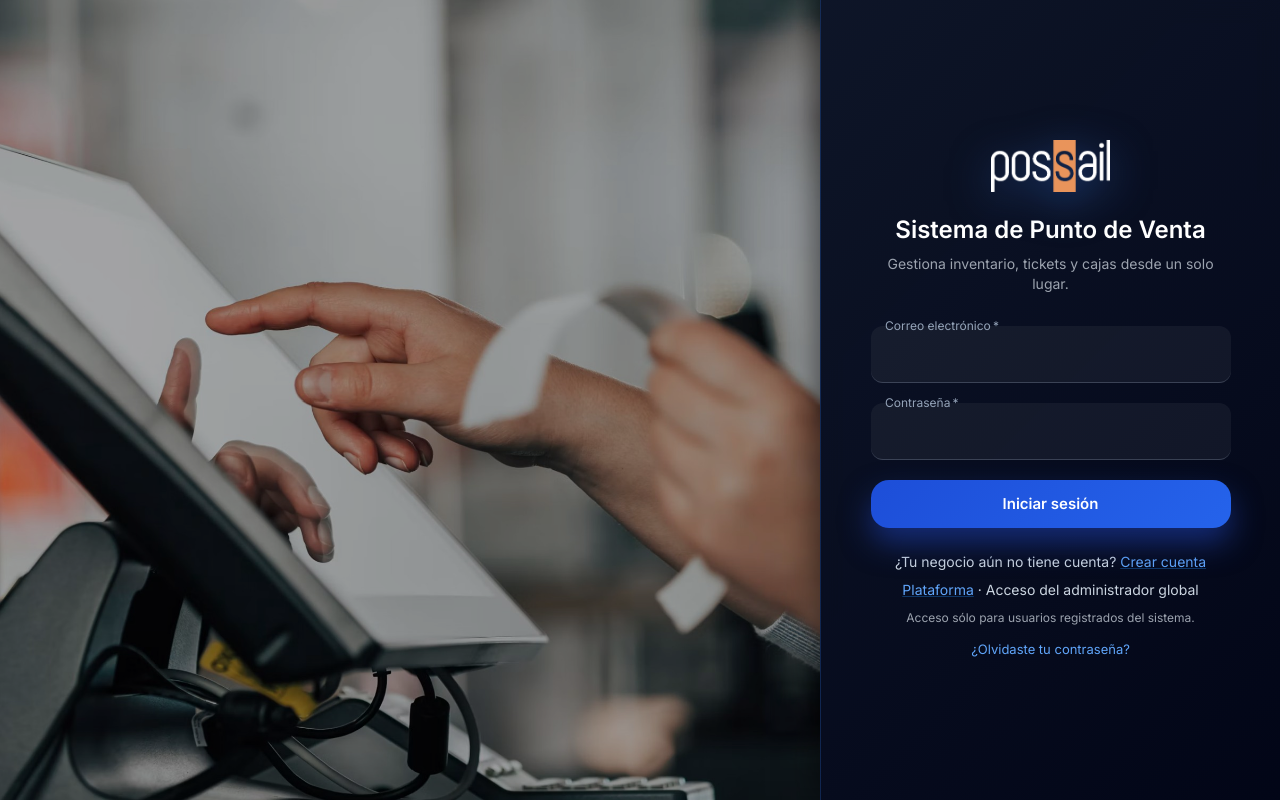
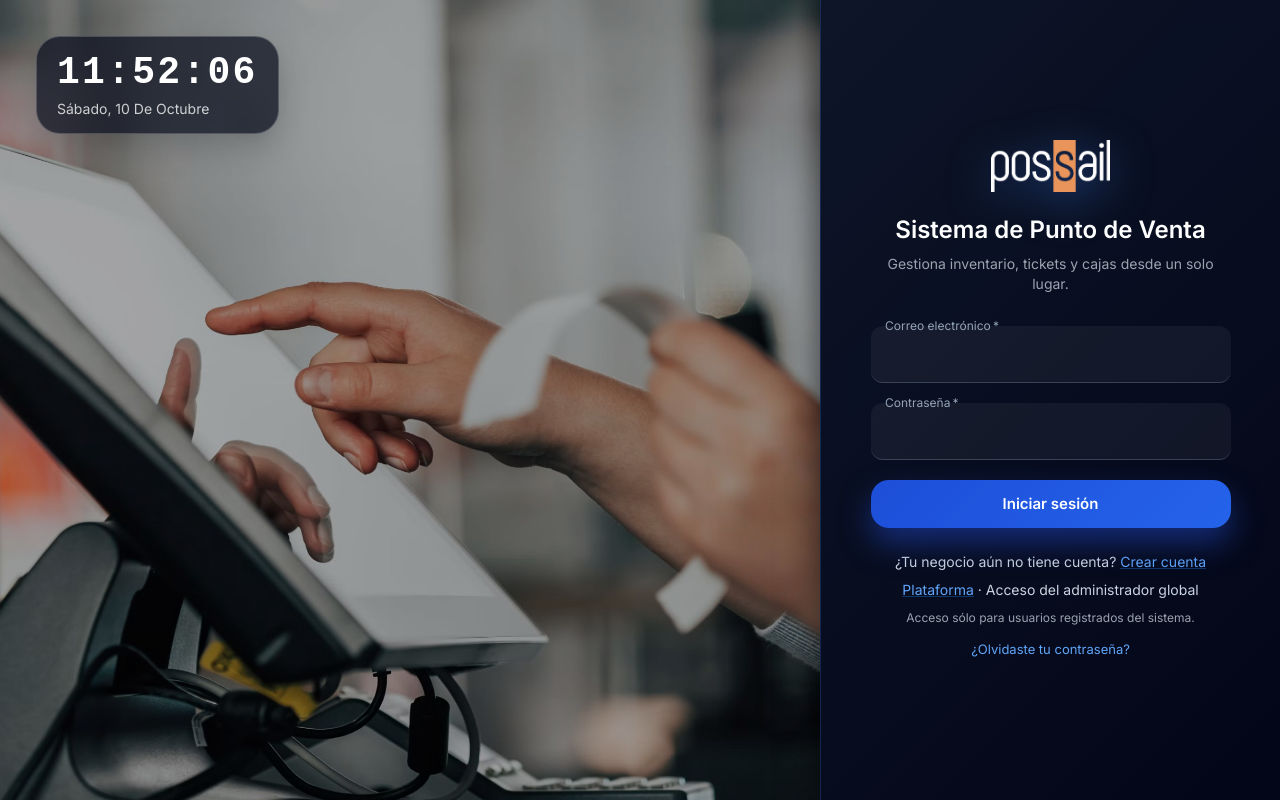
Before and after one commit to carlockk/possail, a React (Vite) app: page /login in a window 1280 px wide. Built offline with nearby package versions, Linux system fonts and the light colour scheme; no server answers; some icons are missing.

Commit message:
Mostrar reloj digital sobre imagen del login

```diff
--- a/src/pages/Login.jsx
+++ b/src/pages/Login.jsx
@@ -1,4 +1,4 @@
-import { useState } from 'react';
+import { useEffect, useState } from 'react';
 import {
   Box,
   TextField,
@@ -25,8 +25,21 @@ export default function Login({ platform = false }) {
   const [password, setPassword] = useState('');
   const [error, setError] = useState('');
   const [loading, setLoading] = useState(false);
+  const [now, setNow] = useState(() => new Date());
   const { login } = useAuth();
   const navigate = useNavigate();
+
+  useEffect(() => {
+    const interval = window.setInterval(() => setNow(new Date()), 1000);
+    return () => window.clearInterval(interval);
+  }, []);
+
+  const time = new Intl.DateTimeFormat('es-CL', {
+    hour: '2-digit', minute: '2-digit', second: '2-digit', hourCycle: 'h23',
+  }).format(now);
+  const date = new Intl.DateTimeFormat('es-CL', {
+    weekday: 'long', day: 'numeric', month: 'long',
+  }).format(now);
 
   const handleSubmit = async (e) => {
     e.preventDefault();
@@ -75,12 +88,46 @@ export default function Login({ platform = false }) {
       <Box
         sx={{
           flex: 1,
-          backgroundImage: `url(${posBackground})`,
-          backgroundSize: 'cover',
-          backgroundPosition: 'center',
-          filter: 'brightness(0.7) saturate(1.1)',
+          display: { xs: 'none', sm: 'block' },
+          position: 'relative',
+          minWidth: 0,
+          '&::before': {
+            content: '""',
+            position: 'absolute',
+            inset: 0,
+            backgroundImage: `url(${posBackground})`,
+            backgroundSize: 'cover',
+            backgroundPosition: 'center',
+            filter: 'brightness(0.7) saturate(1.1)',
+          },
         }}
-      />
+      >
+        <Box sx={{
+          position: 'absolute',
+          top: { sm: 24, md: 36 },
+          left: { sm: 24, md: 36 },
+          px: 2.5,
+          py: 1.75,
+          borderRadius: 2,
+          color: '#fff',
+          backgroundColor: 'rgba(2, 6, 23, 0.68)',
+          border: '1px solid rgba(255, 255, 255, 0.2)',
+          backdropFilter: 'blur(12px)',
+          boxShadow: '0 12px 32px rgba(0, 0, 0, 0.2)',
+          pointerEvents: 'none',
+        }}>
+          <Typography component="time" dateTime={now.toISOString()} sx={{
+            display: 'block', fontFamily: 'monospace', fontSize: { sm: 30, md: 38 },
+            fontWeight: 600, lineHeight: 1.15, letterSpacing: '0.06em',
+            fontVariantNumeric: 'tabular-nums',
+          }}>
+            {time}
+          </Typography>
+          <Typography variant="body2" sx={{ color: 'rgba(255, 255, 255, 0.78)', mt: 0.5, textTransform: 'capitalize' }}>
+            {date}
+          </Typography>
+        </Box>
+      </Box>
 
       {/* Panel derecho */}
       <Box
```
